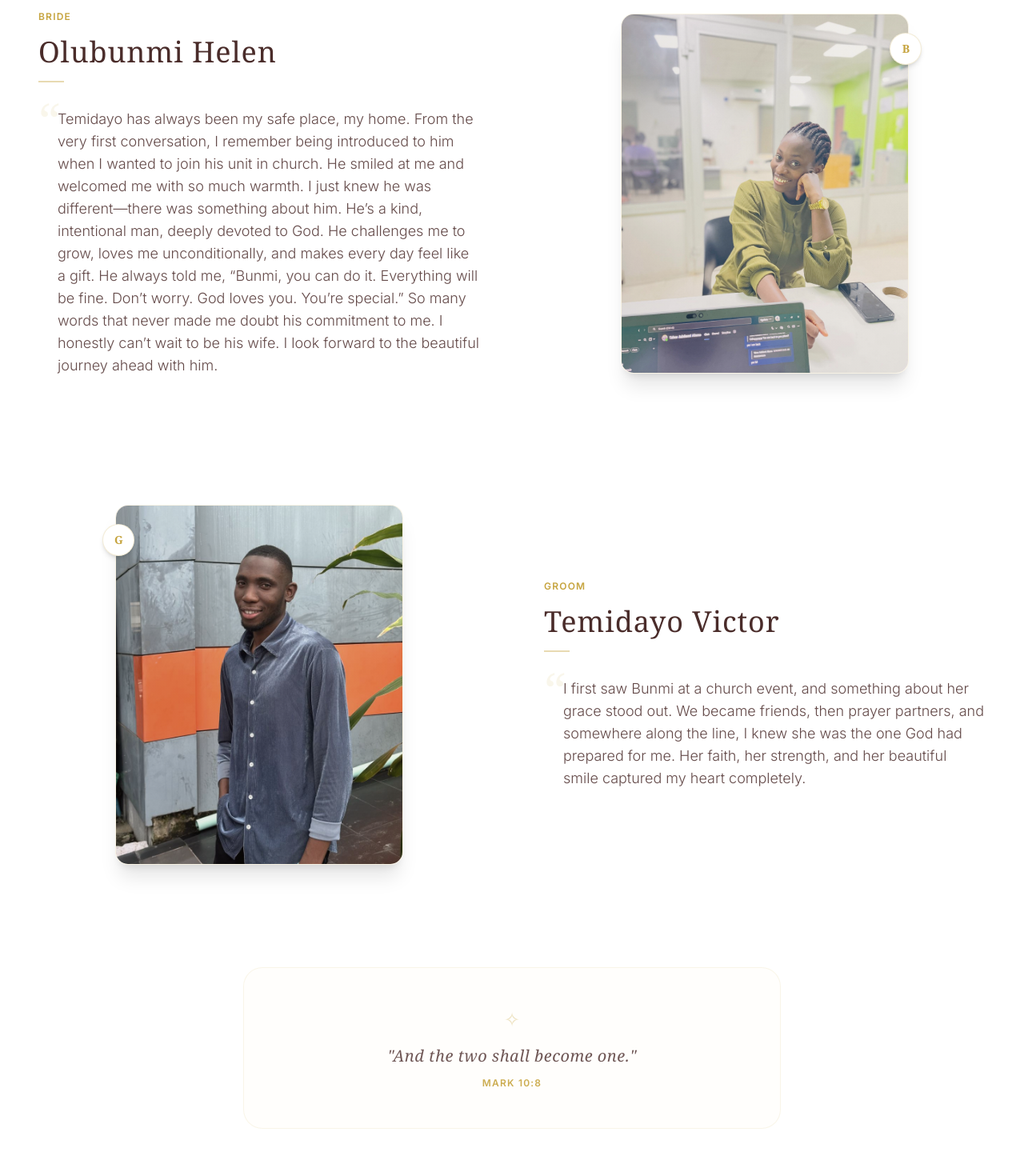
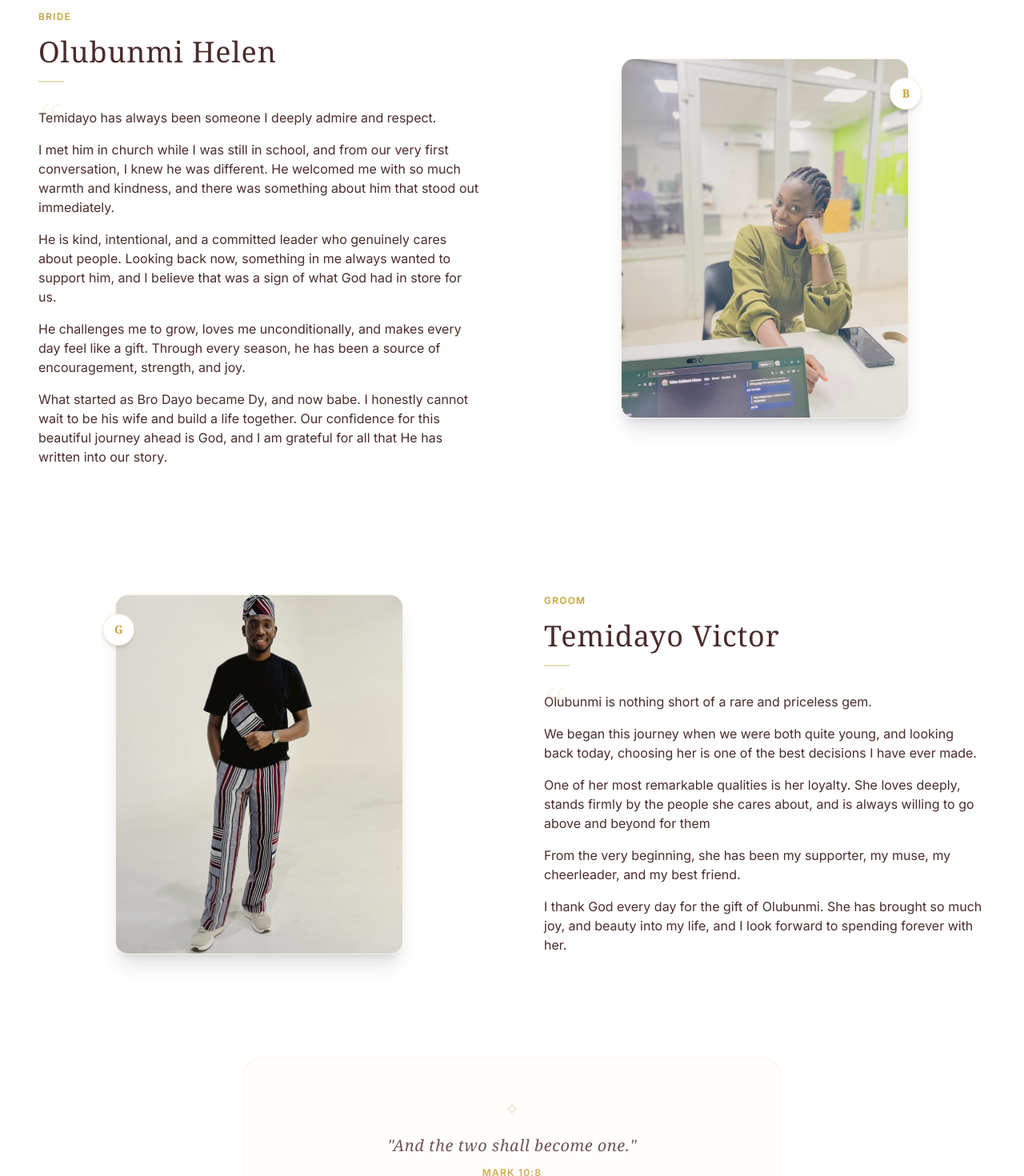
Before and after one commit to TemidayoVictor/bdforever, a Next.js app: page / in a window 1280 px wide. Shown: the part 1140-2610 px from the top of the page at 80% size. Built offline with nearby package versions, Linux system fonts and the light colour scheme.

Commit message:
Latest update

```diff
--- a/app/components/Footer.jsx
+++ b/app/components/Footer.jsx
@@ -18,9 +18,9 @@ export default function Footer() {
                         className="mb-8 group"
                     >
                         <div className="text-4xl font-serif mb-3 tracking-wide">
+                            <span className="text-gold font-light">O</span>
+                            <span className="text-gold/40 mx-2 text-2xl font-sans">&</span>
                             <span className="text-gold font-light">T</span>
-                            <span className="text-gold/40 mx-2 text-2xl font-sans">&</span>
-                            <span className="text-gold font-light">O</span>
                         </div>
 
                         {/* Wedding Hashtag */}
@@ -52,7 +52,7 @@ export default function Footer() {
 
                     {/* Copyright Information */}
                     <p className="text-xs tracking-wider opacity-50 uppercase font-medium">
-                        © {currentYear} Temidayo & Olubunmi — June 13, 2026
+                        © {currentYear} Olubunmi & Temidayo — June 13, 2026
                     </p>
 
                     <p className="text-[10px] tracking-widest opacity-30 uppercase font-mono mt-3">
--- a/app/components/Gallery.jsx
+++ b/app/components/Gallery.jsx
@@ -6,19 +6,16 @@ import { useInView } from "react-intersection-observer";
 // Replace these with your actual image paths
 const images = [
     { id: 1, src: "/img1.jpg", category: "Pre-wedding" },
-    { id: 2, src: "/img2.jpg", category: "Pre-wedding" },
     { id: 3, src: "/img3.jpg", category: "Pre-wedding" },
     { id: 4, src: "/img4.jpg", category: "Pre-wedding" },
-    { id: 5, src: "/img5.jpg", category: "Pre-wedding" },
+
     { id: 6, src: "/img6.jpg", category: "Pre-wedding" },
-    { id: 7, src: "/img7.jpg", category: "Pre-wedding" },
     { id: 8, src: "/img8.jpg", category: "Pre-wedding" },
-    { id: 9, src: "/img9.jpg", category: "Pre-wedding" },
     { id: 10, src: "/img10.jpg", category: "Pre-wedding" },
+
     { id: 11, src: "/img11.jpg", category: "Pre-wedding" },
     { id: 12, src: "/img12.jpg", category: "Pre-wedding" },
     { id: 13, src: "/img13.jpg", category: "Pre-wedding" },
-    { id: 14, src: "/img14.jpg", category: "Pre-wedding" },
 ];
 
 export default function Gallery() {
--- a/app/components/Navbar.jsx
+++ b/app/components/Navbar.jsx
@@ -63,14 +63,14 @@ export default function Navbar() {
                     >
                         {/* Removed mobileMenuOpen color switch -> Stays text-chocolate */}
                         <span className="font-serif text-2xl font-light tracking-tighter text-chocolate group-hover:text-gold transition-colors duration-300">
-                          T
+                          O
                         </span>
                         <span className="font-sans text-[11px] uppercase tracking-widest text-gold/60 font-light mt-1">
                           ×
                         </span>
                         {/* Removed mobileMenuOpen color switch -> Stays text-chocolate */}
                         <span className="font-serif text-2xl font-light tracking-tighter text-chocolate group-hover:text-gold transition-colors duration-300">
-                          O
+                          T
                         </span>
                     </div>
 
--- a/app/components/OurStory.jsx
+++ b/app/components/OurStory.jsx
@@ -6,23 +6,27 @@ const stories = [
     {
         name: "Olubunmi Helen",
         role: "Bride",
-        content:
-            "Temidayo has always been my safe place, my home. \n" +
-            "\n" +
-            "From the very first conversation, I remember being introduced to him when I wanted to join his unit in church. He smiled at me and welcomed me with so much warmth. I just knew he was different—there was something about him. \n" +
-            "\n" +
-            "He’s a kind, intentional man, deeply devoted to God. He challenges me to grow, loves me unconditionally, and makes every day feel like a gift. He always told me, “Bunmi, you can do it. Everything will be fine. Don’t worry. God loves you. You’re special.” So many words that never made me doubt his commitment to me. \n" +
-            "\n" +
-            "I honestly can’t wait to be his wife. I look forward to the beautiful journey ahead with him.",
+        content: [
+            "Temidayo has always been someone I deeply admire and respect.",
+            "I met him in church while I was still in school, and from our very first conversation, I knew he was different. He welcomed me with so much warmth and kindness, and there was something about him that stood out immediately.",
+            "He is kind, intentional, and a committed leader who genuinely cares about people. Looking back now, something in me always wanted to support him, and I believe that was a sign of what God had in store for us.",
+            "He challenges me to grow, loves me unconditionally, and makes every day feel like a gift. Through every season, he has been a source of encouragement, strength, and joy.",
+            "What started as Bro Dayo became Dy, and now babe. I honestly cannot wait to be his wife and build a life together. Our confidence for this beautiful journey ahead is God, and I am grateful for all that He has written into our story."
+        ],
         image: "/img16.jpeg",
         delay: 0.2,
     },
     {
         name: "Temidayo Victor",
         role: "Groom",
-        content:
-            "I first saw Bunmi at a church event, and something about her grace stood out. We became friends, then prayer partners, and somewhere along the line, I knew she was the one God had prepared for me. Her faith, her strength, and her beautiful smile captured my heart completely.",
-        image: "/img17.jpeg",
+        content:[
+            "Olubunmi is nothing short of a rare and priceless gem.",
+            "We began this journey when we were both quite young, and looking back today, choosing her is one of the best decisions I have ever made.",
+            "One of her most remarkable qualities is her loyalty. She loves deeply, stands firmly by the people she cares about, and is always willing to go above and beyond for them",
+            "From the very beginning, she has been my supporter, my muse, my cheerleader, and my best friend.",
+            "I thank God every day for the gift of Olubunmi. She has brought so much joy, and beauty into my life, and I look forward to spending forever with her."
+        ],
+        image: "/groom.jpeg",
         delay: 0,
     },
 ];
@@ -137,9 +141,11 @@ export default function OurStory() {
                                         <span className="absolute top-0 left-1/2 -translate-x-1/2 md:left-0 md:translate-x-0 font-serif text-6xl text-gold/10 leading-none select-none">
                                           “
                                         </span>
-                                        <p className="text-chocolate/85 font-light leading-relaxed text-base md:text-lg pl-0 md:pl-6 text-justify md:text-left">
-                                            {story.content}
-                                        </p>
+                                        <div className="space-y-4">
+                                            {story.content.map((paragraph, index) => (
+                                                <p key={index}>{paragraph}</p>
+                                            ))}
+                                        </div>
                                     </div>
                                 </div>
 
--- a/app/components/RSVP.jsx
+++ b/app/components/RSVP.jsx
@@ -122,7 +122,7 @@ export default function Rsvp() {
                             </h3>
 
                             <p className="text-chocolate/80 text-sm md:text-base leading-relaxed">
-                                To guarantee an intimate and beautifully organized celebration, entry to the venue will require a physical or digital <strong>Pass Card</strong>. No entry will be permitted without verification.
+                                To guarantee an intimate and beautifully organized celebration, entry to the venue will require a physical <strong>Pass Card</strong>. No entry will be permitted without verification.
                             </p>
 
                             {/* Step-by-Step Instructions */}
@@ -148,7 +148,7 @@ export default function Rsvp() {
                                         3
                                     </div>
                                     <p className="text-chocolate/70 text-sm">
-                                        Your customized Pass Card will be issued to you instantly upon verification.
+                                        Your customized Pass Card will be issued to you upon verification.
                                     </p>
                                 </div>
                             </div>
--- a/app/components/RegistrySection.jsx
+++ b/app/components/RegistrySection.jsx
@@ -8,9 +8,9 @@ export default function RegistrySection() {
 
     // Replace these values with your actual banking specifications
     const bankDetails = {
-        accountNumber: "0123456789",
-        bankName: "Guaranty Trust Bank (GTBank)",
-        accountName: "Temidayo O. & Olubunmi A."
+        accountNumber: "8161244256",
+        bankName: "OPAY",
+        accountName: "Bunmi Folorunsho-Davies."
     };
 
     const handleCopy = async () => {
@@ -64,7 +64,7 @@ export default function RegistrySection() {
                     {/* Structured Detail Grid */}
                     <div className="space-y-5 text-left text-sm max-w-xs mx-auto mb-8">
                         <div className="flex flex-col gap-1 pb-3 border-b border-gold/10">
-                            <span className="text-[10px] uppercase tracking-wider text-chocolate/40 font-medium">Bank Institution</span>
+                            <span className="text-[10px] uppercase tracking-wider text-chocolate/40 font-medium">Bank</span>
                             <span className="font-serif text-base text-chocolate font-medium">{bankDetails.bankName}</span>
                         </div>
 
```
Also changed, not shown: app/components/Events.jsx (+15 -5 lines), app/components/Hero.jsx (+7 -0 lines), public/groom.jpeg (added).
